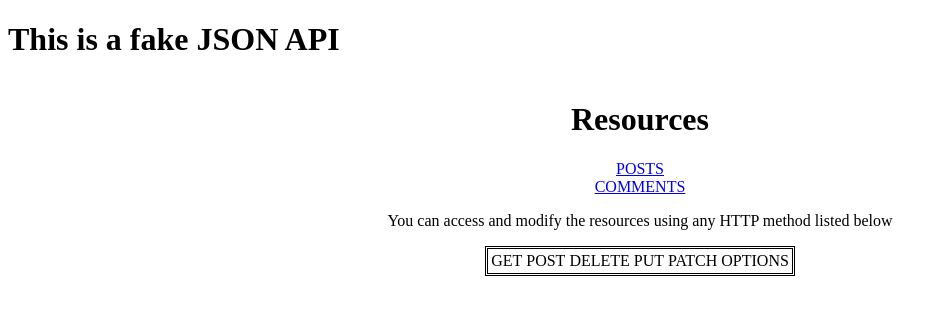
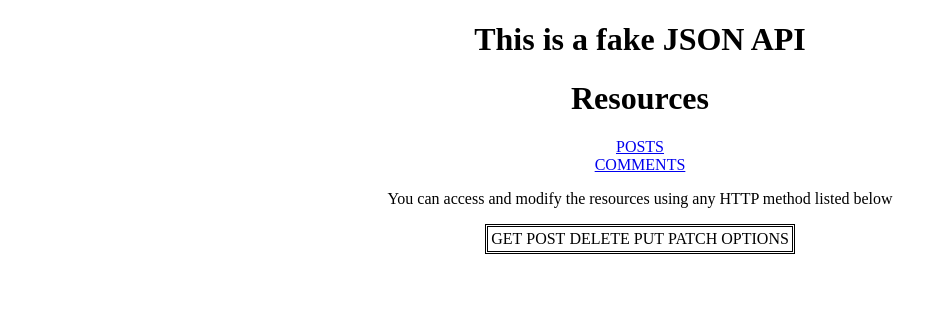
Before and after one commit to alexariza95/json-server, a website: page public/index.html in a window 1280 px wide. Shown: the whole page, without its empty margins (0-947 px from the left). Drawn offline with Linux system fonts and the light colour scheme.

Commit message:
bug html

```diff
--- a/public/index.html
+++ b/public/index.html
@@ -6,11 +6,11 @@
     <title>JSON Server API</title>
 </head>
 <body>
-    <div class="row">
+    <div class="row" style="text-align: center">
         <h1>This is a fake JSON API</h1>
     </div>
     <div class="row">
-        <div class="col-md-4" style="text-align: center; align-content:center">
+        <div class="col-md-4" style="text-align: center">
             <p><h1><strong>Resources</strong></h1></p>
             <a href="https://json-server-quarizmi.herokuapp.com/posts">POSTS</a>
             <br/>
```
